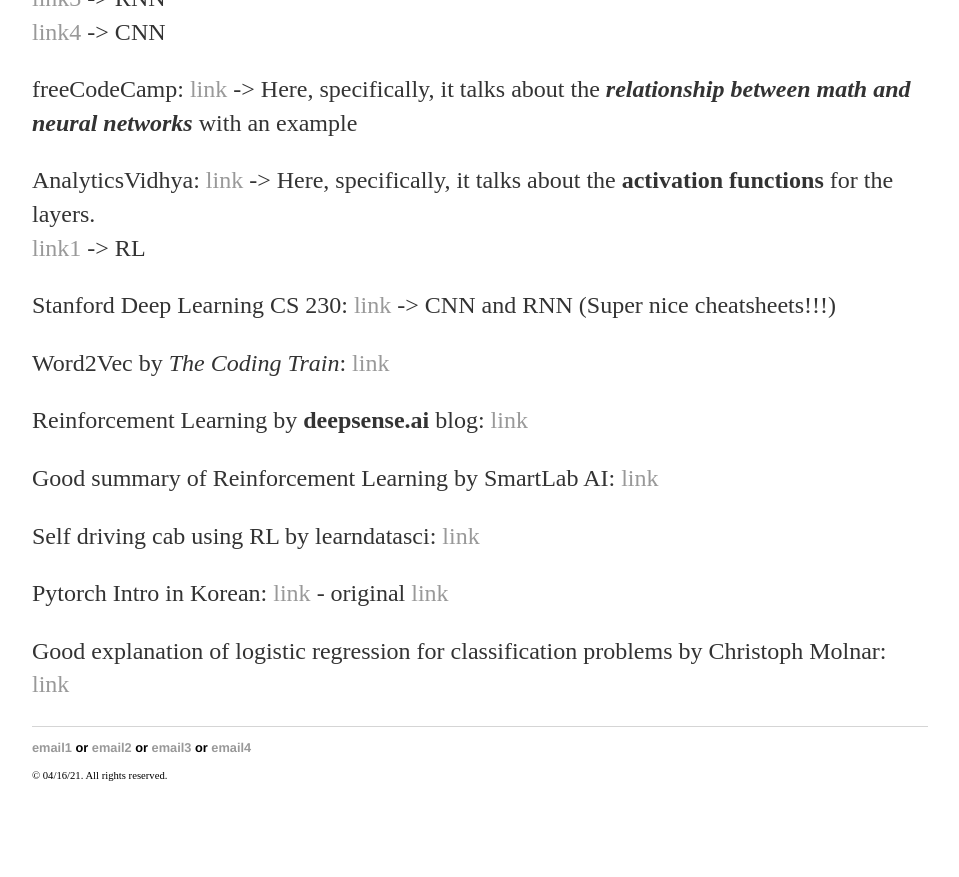
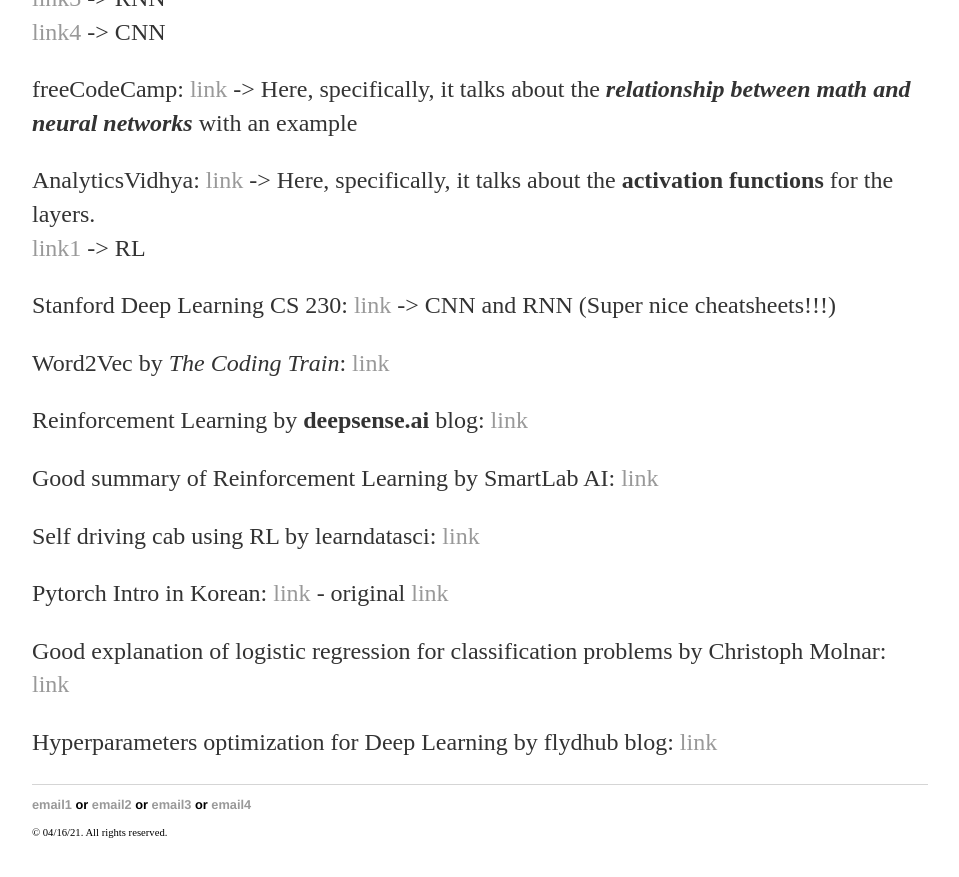
Before and after one commit to yjkweon24/yjkweon24.github.io, a Jekyll site: the page built from _posts/2019-03-16-Academic.md, in a window 1280 px wide and 900 px high, scrolled down 2232 px. Shown: the top 877 px of the window, without its empty margins (160-1119 px from the left). Built offline with Jekyll 4.4.1, drawn with Linux system fonts in a browser that asks for light colours; before the commit the page ends 3075 px from its top, so only the background shows below that.

Commit message:
Update 2019-03-16-Academic.md

```diff
--- a/_posts/2019-03-16-Academic.md
+++ b/_posts/2019-03-16-Academic.md
@@ -74,3 +74,5 @@
 Pytorch Intro in Korean: [link](https://tutorials.pytorch.kr/beginner/deep_learning_60min_blitz.html) - original [link](https://pytorch.org/tutorials/beginner/deep_learning_60min_blitz.html)
 
 Good explanation of logistic regression for classification problems by Christoph Molnar: [link](https://christophm.github.io/interpretable-ml-book/logistic.html)
+
+Hyperparameters optimization for Deep Learning by flydhub blog: [link](https://blog.floydhub.com/guide-to-hyperparameters-search-for-deep-learning-models/)
```
